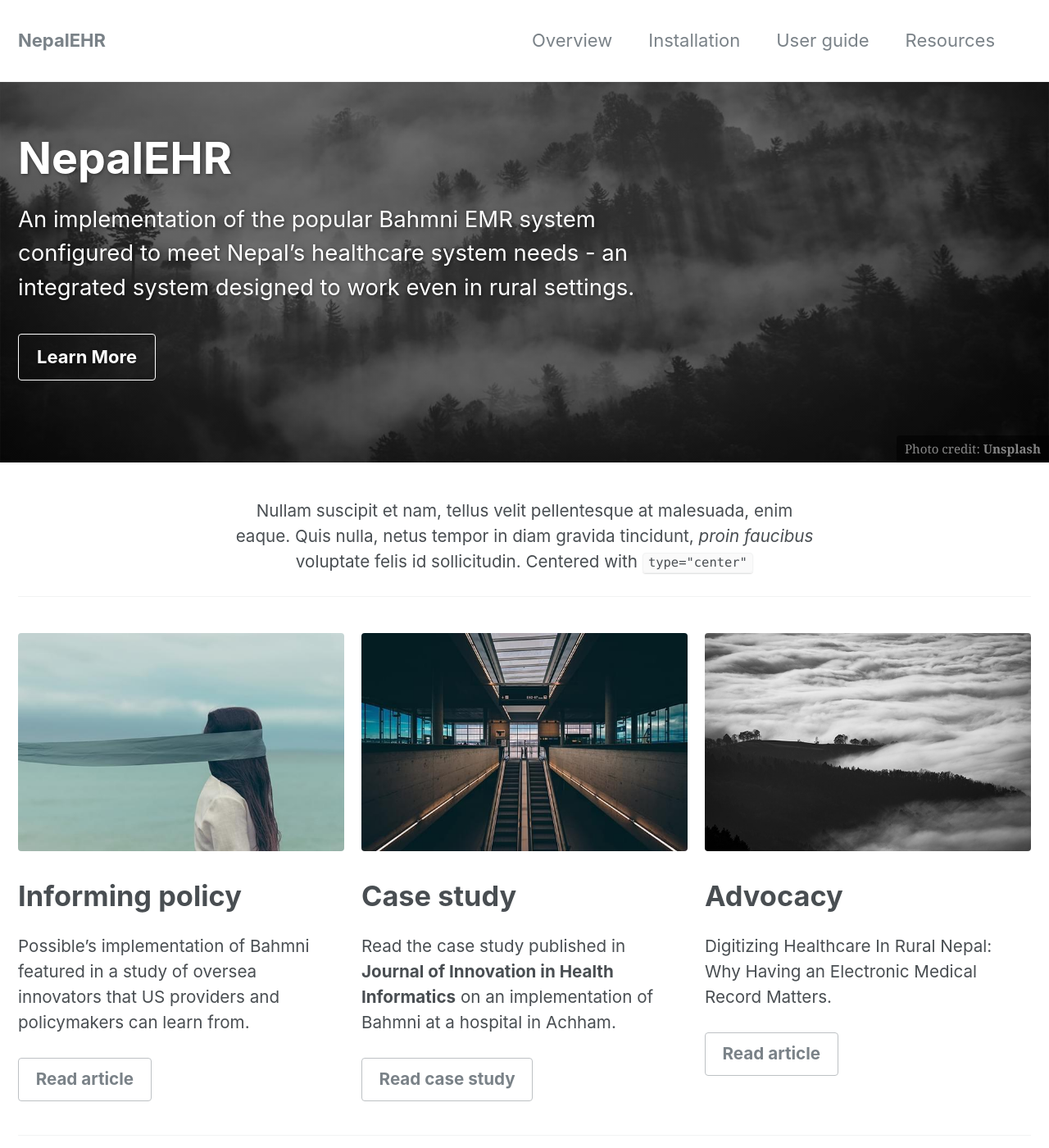
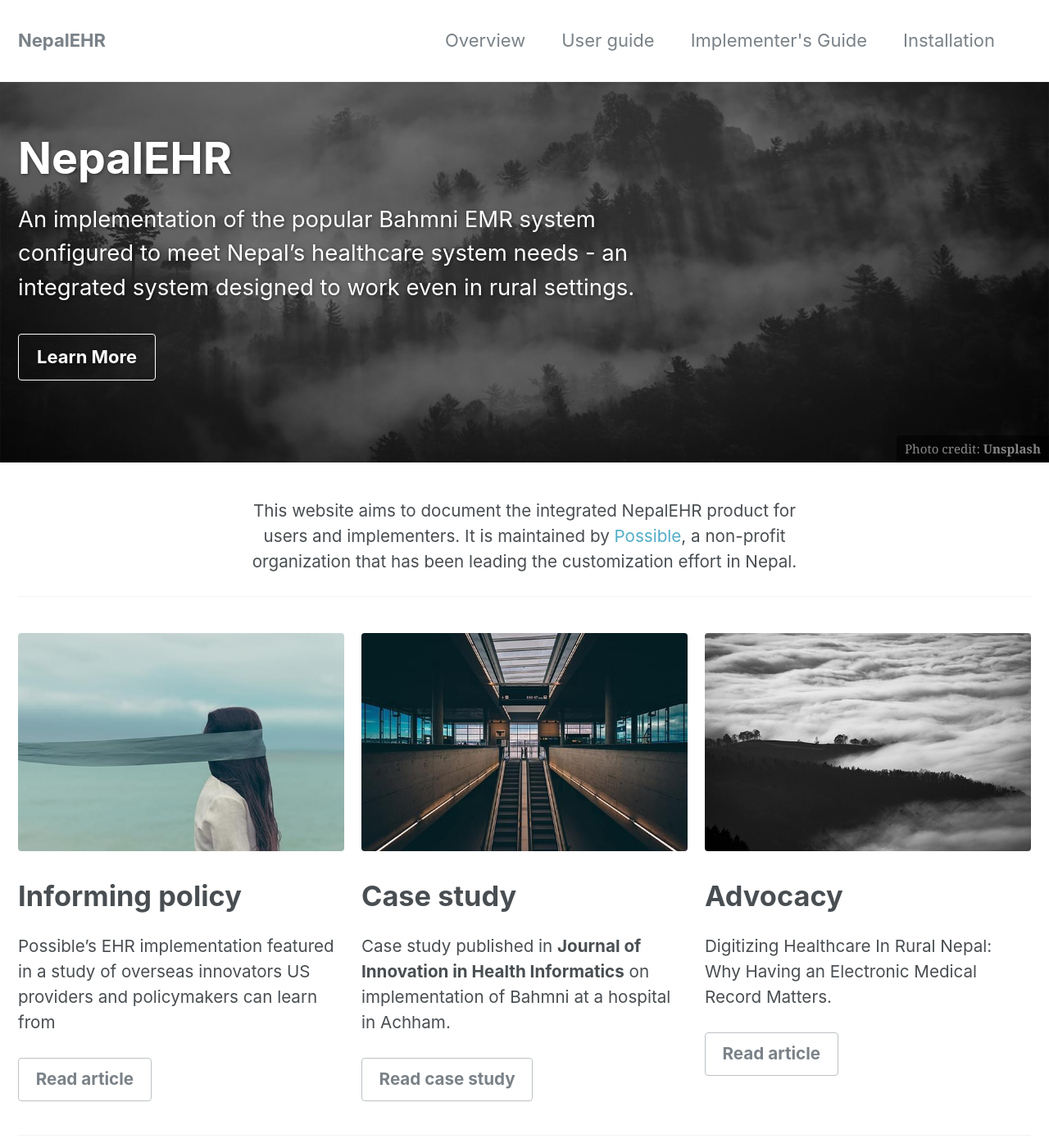
Before and after one commit to dustoncloud/nepalehr.github.io, a Jekyll site: the page built from _pages/splash-page.md, in a window 1280 px wide and 1400 px high. Shown: the whole window at 82% size. Built offline with Jekyll 4.4.1, drawn with Linux system fonts in a browser that asks for light colours; the list of posts is cut into pages by our own code.

Commit message:
Updated content

```diff
--- a/_pages/splash-page.md
+++ b/_pages/splash-page.md
@@ -12,19 +12,19 @@
   caption: "Photo credit: [**Unsplash**](https://unsplash.com)"
 excerpt: "An implementation of the popular Bahmni EMR system configured to meet Nepal's healthcare system needs - an integrated system designed to work even in rural settings."
 intro:
-  - excerpt: 'Nullam suscipit et nam, tellus velit pellentesque at malesuada, enim eaque. Quis nulla, netus tempor in diam gravida tincidunt, *proin faucibus* voluptate felis id sollicitudin. Centered with `type="center"`'
+  - excerpt: 'This website aims to document the integrated NepalEHR product for users and implementers. It is maintained by [Possible](http://possiblehealth.org), a non-profit organization that has been leading the customization effort in Nepal.'
 feature_row:
   - image_path: assets/images/unsplash-gallery-image-1-th.jpg
     alt: "placeholder image 1"
     title: "Informing policy"
-    excerpt: "Possible's implementation of Bahmni featured in a study of oversea innovators that US providers and policymakers can learn from."
+    excerpt: "Possible's EHR implementation featured in a study of overseas innovators US providers and policymakers can learn from"
     url: "http://bit.ly/electronichealthrecord"
     btn_label: "Read article"
     btn_class: "btn--inverse"
   - image_path: /assets/images/unsplash-gallery-image-2-th.jpg
     alt: "placeholder image 2"
     title: "Case study"
-    excerpt: "Read the case study published in **Journal of Innovation in Health Informatics** on an implementation of Bahmni at a hospital in Achham."
+    excerpt: "Case study published in **Journal of Innovation in Health Informatics** on implementation of Bahmni at a hospital in Achham."
     url: "https://hijournal.bcs.org/index.php/jhi/article/view/862"
     btn_label: "Read case study"
     btn_class: "btn--inverse"
```
Also changed, not shown: other parts of _pages/splash-page.md (+1 -1 lines), _data/navigation.yml (+9 -9 lines).
